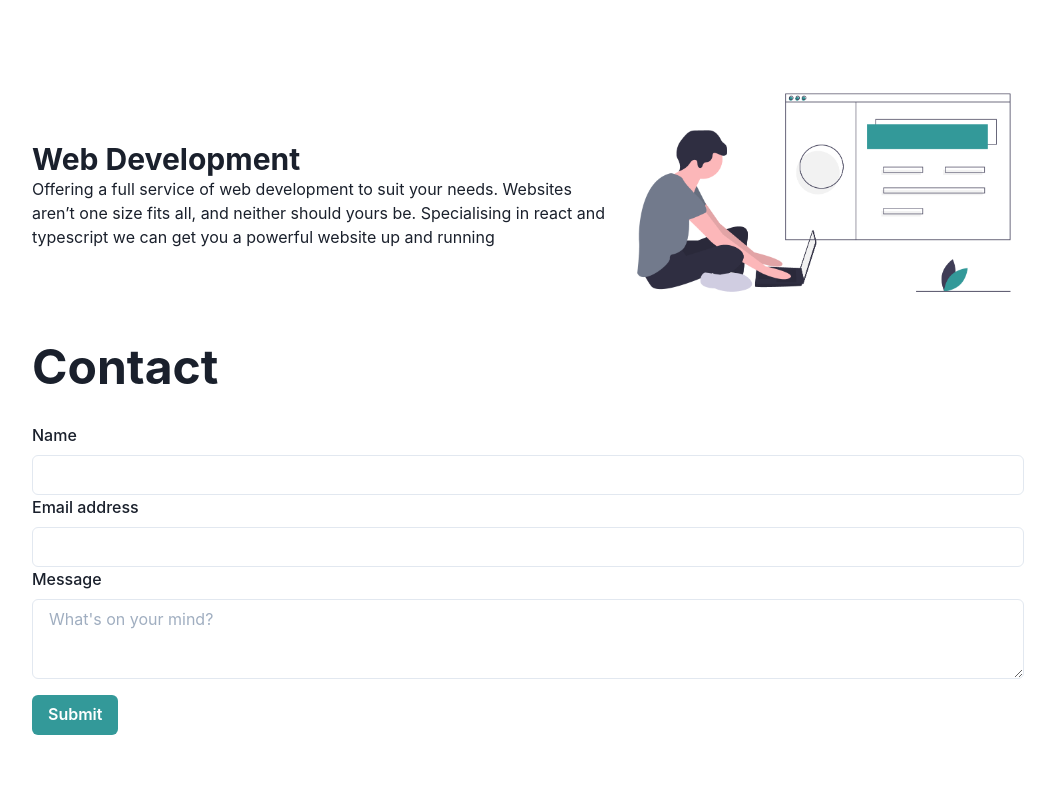
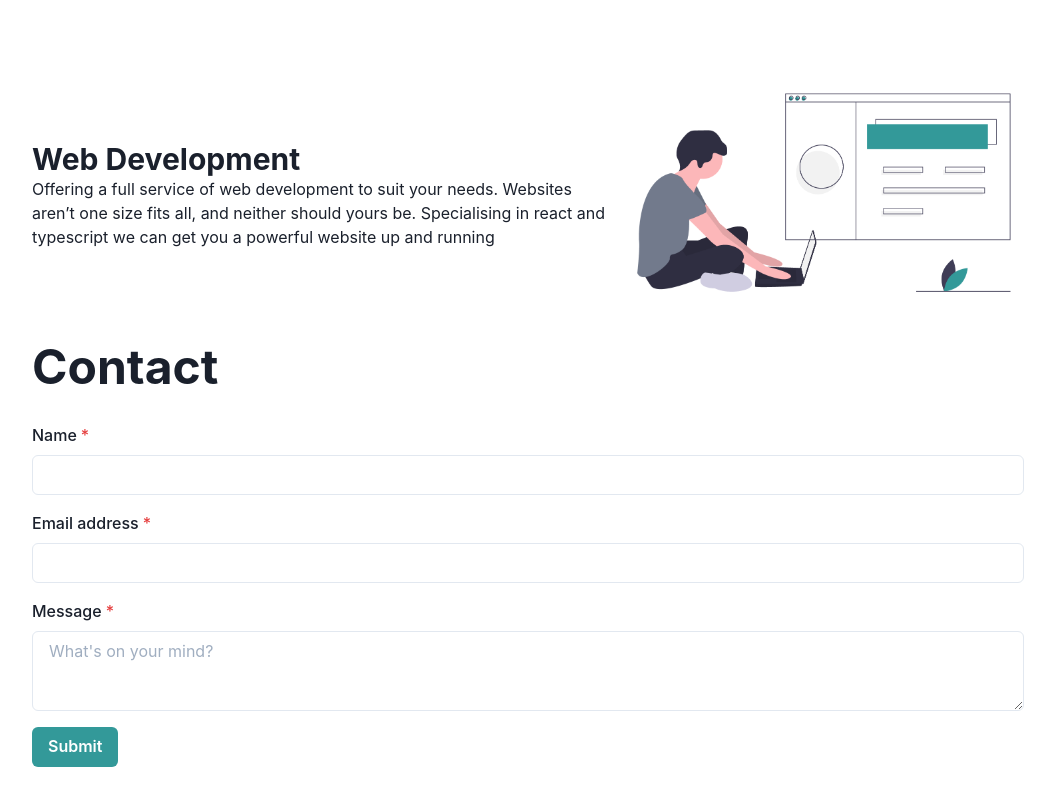
Before and after one commit to writes-of-spring/peterkerins.com, a Next.js app: page / in a window 1280 px wide. Shown: the part 1221-2020 px from the top of the page, without its empty margins (112-1167 px from the left). Before the commit the page ends 1988 px from the top, so only its background shows below. Built offline with nearby package versions, Linux system fonts and the light colour scheme.

Commit message:
Contact form validation

```diff
--- a/Components/ContactForm.tsx
+++ b/Components/ContactForm.tsx
@@ -3,11 +3,12 @@ import {
   Box,
   Button,
   FormControl,
-  FormHelperText,
+  FormErrorMessage,
   FormLabel,
   Input,
   Textarea,
   useToast,
+  VStack,
 } from "@chakra-ui/react";
 import { useForm } from "react-hook-form";
 interface Props {}
@@ -57,28 +58,30 @@ export const ContactForm = (props: Props) => {
   }
   return (
     <Box>
-      <form onSubmit={handleSubmit(onSubmit)}>
-        <input type="hidden" name="form-name" value="contact" />
-        <FormControl id="name" isInvalid={!!errors?.name}>
+      <form onSubmit={handleSubmit(onSubmit)} noValidate>
+        <VStack spacing={4}>
+          <FormControl id="name" isInvalid={!!errors?.name} isRequired>
             <FormLabel>Name</FormLabel>
             <Input {...register("name", { required: "Name is requred" })} />
+            <FormErrorMessage>{errors.name?.message}</FormErrorMessage>
           </FormControl>
-        <FormControl id="email" isInvalid={!!errors.email}>
+          <FormControl id="email" isInvalid={!!errors.email} isRequired>
             <FormLabel>Email address</FormLabel>
             <Input
               type="email"
               {...register("email", { required: "Email is required" })}
-            required
             />
+            <FormErrorMessage>{errors.email?.message}</FormErrorMessage>
           </FormControl>
-        <FormControl id="message" isInvalid={!!errors.message}>
+          <FormControl id="message" isInvalid={!!errors.message} isRequired>
             <FormLabel>Message</FormLabel>
             <Textarea
               {...register("message", { required: true })}
-            required
               placeholder="What's on your mind?"
             />
+            <FormErrorMessage>{errors.message?.message}</FormErrorMessage>
           </FormControl>
+        </VStack>
         <Button mt={4} bgColor="brand" color="white" type="submit">
           Submit
         </Button>
```
Lines whose indentation alone changed are shown as unchanged.
